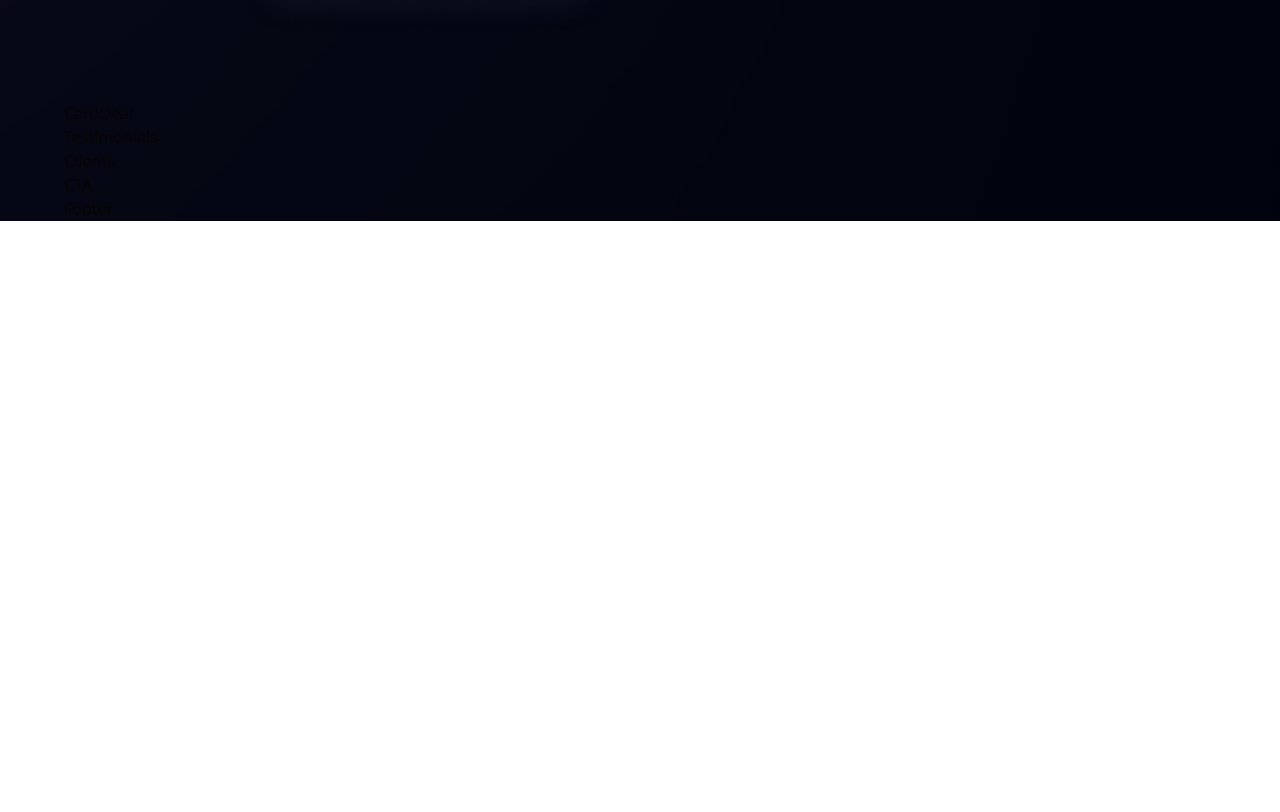
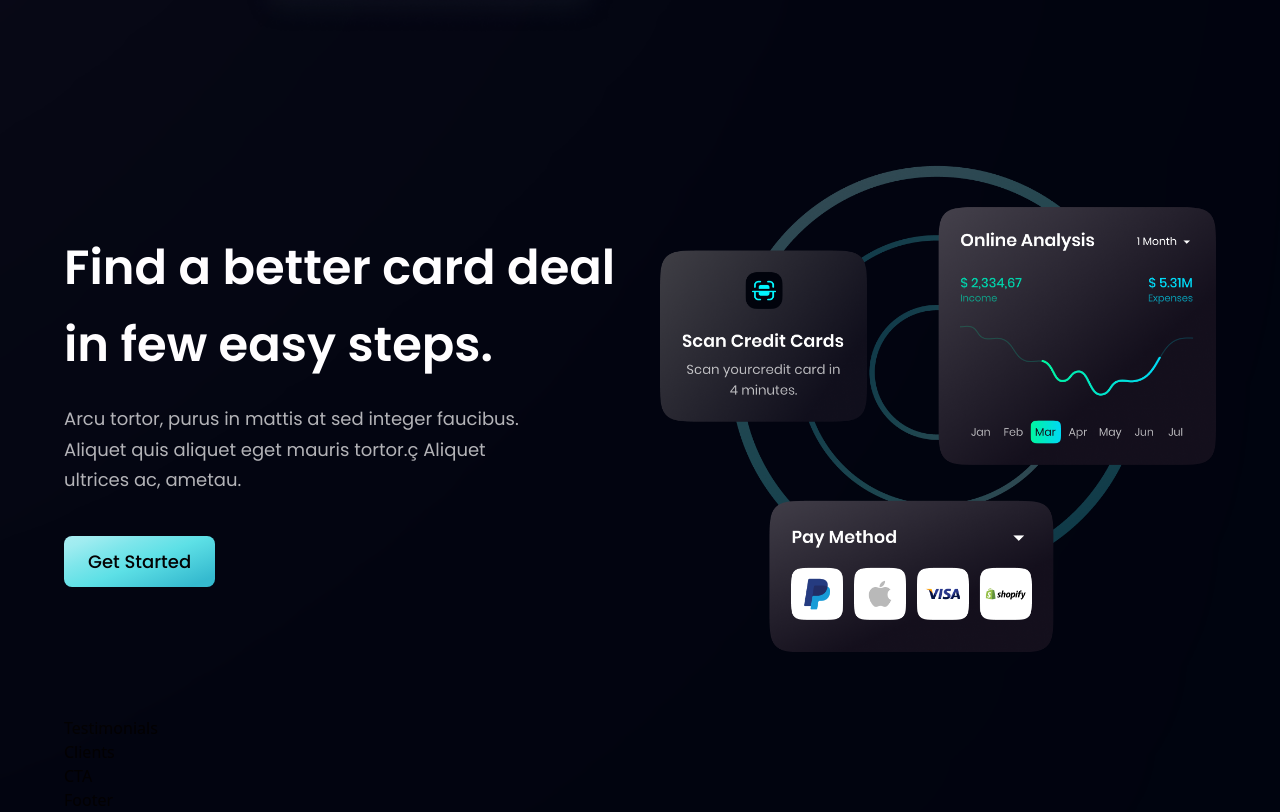
Before and after one commit to eric-antonio/bank_modern_app, a React (Vite) app: page / in a window 1280 px wide. Shown: the part 2136-2948 px from the top of the page. Before the commit the page ends 2357 px from the top, so only its background shows below. Built offline with nearby package versions, Linux system fonts and the light colour scheme.

Commit message:
Update CardDeal.jsx

```diff
--- a/src/components/CardDeal.jsx
+++ b/src/components/CardDeal.jsx
@@ -1,9 +1,27 @@
-import React from 'react'
+import { card } from "../assets";
+import styles, { layout } from "../style";
+import Button from "./Button";
 
 const CardDeal = () => {
   return (
-    <div>CardDeal</div>
-  )
-}
+    <section className={layout.section}>
+      <div className={layout.sectionInfo}>
+        <h2 className={`${styles.heading2}`}>
+          Find a better card deal <br className="sm:block hidden" /> in few easy
+          steps.
+        </h2>
 
-export default CardDeal
+        <p className={`${styles.paragraph} max-w-[470px] mt-5`}>
+          Arcu tortor, purus in mattis at sed integer faucibus. Aliquet quis
+          aliquet eget mauris tortor.ç Aliquet ultrices ac, ametau.
+        </p>
+        <Button styles="mt-10" />
+      </div>
+      <div className={layout.sectionImg}>
+        <img src={card} alt="card"  className="w-[100%] h-[100%] "/>
+      </div>
+    </section>
+  );
+};
+
+export default CardDeal;
```
